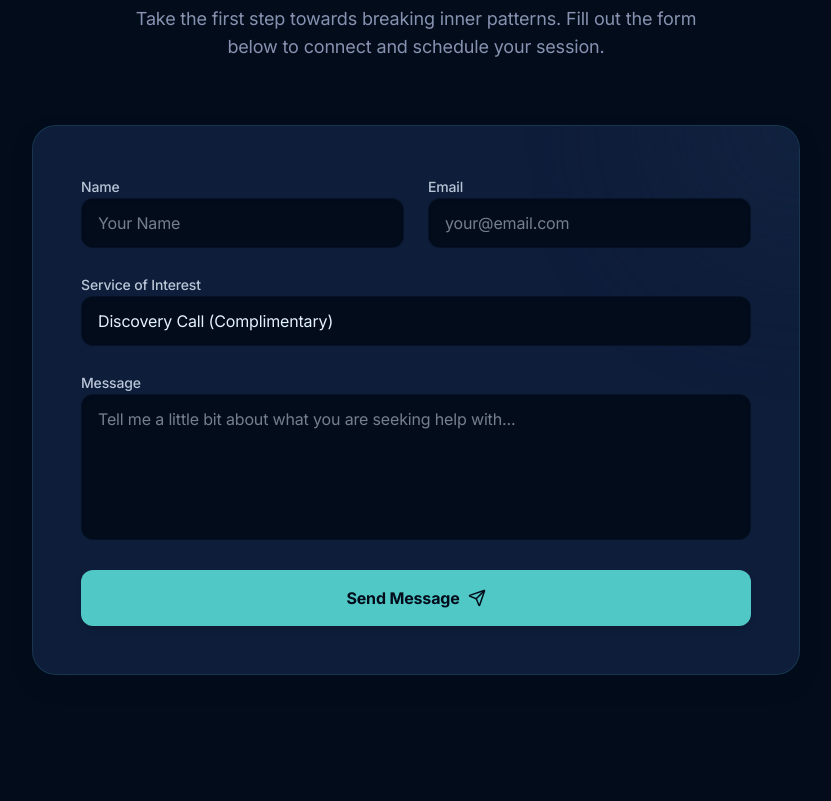
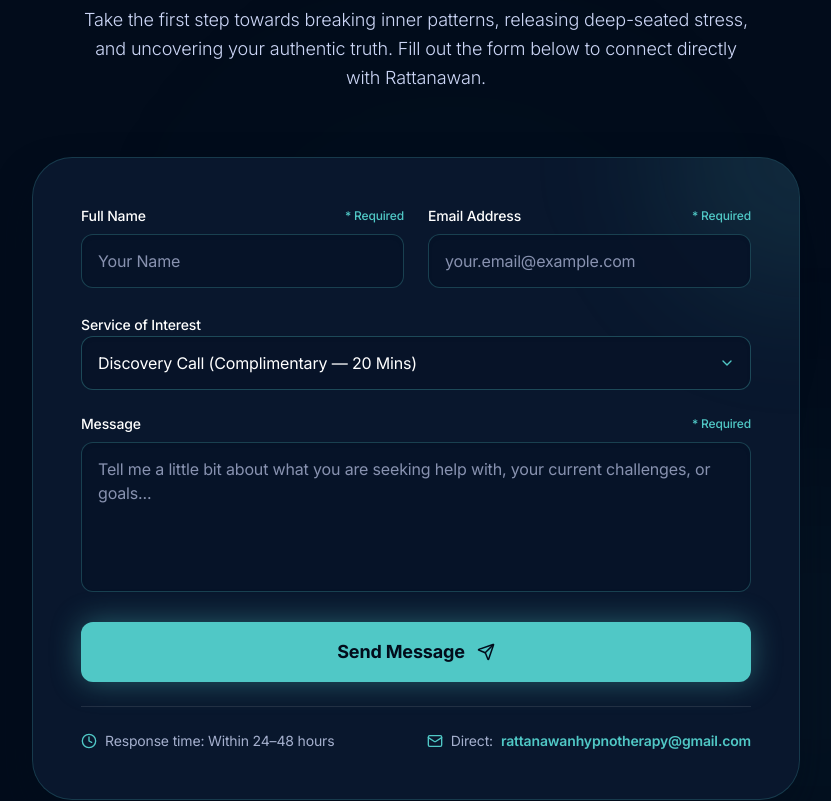
Before and after one commit to Thakur0032/Rattanawan_Portfolio, a Next.js app: page / in a window 1280 px wide. Shown: the part 4520-5321 px from the top of the page, without its empty margins (224-1055 px from the left). Built offline with nearby package versions, Linux system fonts and the light colour scheme; a web font is replaced by a local one.

Commit message:
Fix Contact Me form delivery to rattanawanhypnotherapy@gmail.com and fix dropdown blank white options styling

```diff
--- a/src/components/sections/contact.tsx
+++ b/src/components/sections/contact.tsx
@@ -2,143 +2,218 @@
 
 import { motion, useInView } from "framer-motion";
 import { useRef, useState } from "react";
-import { Mail, Send, CheckCircle2, AlertCircle } from "lucide-react";
-import emailjs from '@emailjs/browser';
+import { Mail, Send, CheckCircle2, AlertCircle, ChevronDown, Clock, ShieldCheck } from "lucide-react";
 
 export default function Contact() {
   const containerRef = useRef(null);
   const isInView = useInView(containerRef, { once: true, margin: "-100px" });
 
-  const formRef = useRef<HTMLFormElement>(null);
+  const [formData, setFormData] = useState({
+    name: "",
+    email: "",
+    service: "Discovery Call (Complimentary — 20 Mins)",
+    message: ""
+  });
+
   const [isSubmitting, setIsSubmitting] = useState(false);
   const [submitStatus, setSubmitStatus] = useState<'idle' | 'success' | 'error'>('idle');
+  const [statusMessage, setStatusMessage] = useState("");
+
+  const handleChange = (e: React.ChangeEvent<HTMLInputElement | HTMLSelectElement | HTMLTextAreaElement>) => {
+    const { name, value } = e.target;
+    setFormData(prev => ({ ...prev, [name]: value }));
+  };
 
   const handleSubmit = async (e: React.FormEvent) => {
     e.preventDefault();
-    if (!formRef.current) return;
-
     setIsSubmitting(true);
     setSubmitStatus('idle');
 
     try {
-      // Note: Replace with actual Service ID, Template ID, and Public Key from EmailJS
-      await emailjs.sendForm(
-        process.env.NEXT_PUBLIC_EMAILJS_SERVICE_ID || 'service_id',
-        process.env.NEXT_PUBLIC_EMAILJS_TEMPLATE_ID || 'template_id',
-        formRef.current,
-        process.env.NEXT_PUBLIC_EMAILJS_PUBLIC_KEY || 'public_key'
-      );
-      setSubmitStatus('success');
-      formRef.current.reset();
+      const response = await fetch("https://formsubmit.co/ajax/rattanawanhypnotherapy@gmail.com", {
+        method: "POST",
+        headers: {
+          "Content-Type": "application/json",
+          "Accept": "application/json"
+        },
+        body: JSON.stringify({
+          name: formData.name,
+          email: formData.email,
+          service_of_interest: formData.service,
+          message: formData.message,
+          _subject: `New Discovery Call Inquiry: ${formData.name} (${formData.service})`,
+          _replyto: formData.email,
+          _template: "table",
+          _captcha: "false"
+        })
+      });
+
+      const data = await response.json();
+
+      if (response.ok || data.success === "true" || data.success === true || (data.message && data.message.includes("Activation"))) {
+        setSubmitStatus('success');
+        setStatusMessage(`Thank you, ${formData.name}! Your message has been sent to Rattanawan at rattanawanhypnotherapy@gmail.com. She will get back to you shortly.`);
+        setFormData({
+          name: "",
+          email: "",
+          service: "Discovery Call (Complimentary — 20 Mins)",
+          message: ""
+        });
+      } else {
+        throw new Error(data.message || "Failed to submit form");
+      }
     } catch (error) {
-      console.error("EmailJS Error:", error);
+      console.error("Form submission error:", error);
       setSubmitStatus('error');
+      setStatusMessage("Unable to send automatically. You can reach out directly at rattanawanhypnotherapy@gmail.com");
     } finally {
       setIsSubmitting(false);
-
-      if (submitStatus !== 'error') {
-        setTimeout(() => setSubmitStatus('idle'), 5000);
-      }
     }
   };
 
+  const serviceOptions = [
+    "Discovery Call (Complimentary — 20 Mins)",
+    "3-Month Coaching (Deep Inner Path Healing)",
+    "Self-Love Awakening Retreat (12-Day Intensive)",
+    "Hypnotherapy & Mindset Transformation",
+    "Spinal Neuro Energy Flow (SNEF)",
+    "Trauma & Burnout Recovery Support",
+    "Other General Inquiry"
+  ];
+
   return (
-    <section id="contact" className="py-24 relative" ref={containerRef}>
+    <section id="contact" className="py-24 relative bg-[#020C1B]" ref={containerRef}>
+      {/* Background Glows */}
+      <div className="absolute top-1/4 left-1/3 w-[500px] h-[500px] bg-primary/10 rounded-full blur-[150px] pointer-events-none animate-pulse-slow" />
+      <div className="absolute bottom-10 right-10 w-[400px] h-[400px] bg-primary/5 rounded-full blur-[130px] pointer-events-none" />
+
       <div className="container mx-auto px-4 md:px-6 relative z-10">
 
+        {/* Header Section */}
         <div className="flex flex-col items-center text-center mb-16">
           <motion.div
             initial={{ opacity: 0, y: 20 }}
             animate={isInView ? { opacity: 1, y: 0 } : { opacity: 0, y: 20 }}
             transition={{ duration: 0.6 }}
-            className="inline-flex items-center gap-2 px-4 py-2 rounded-full glass border-primary/20 text-primary mb-4 shadow-sm"
+            className="inline-flex items-center gap-2 px-4 py-2 rounded-full glass border border-primary/20 text-primary mb-4 shadow-sm"
           >
             <Mail size={16} />
-            <span className="text-sm font-medium tracking-wider uppercase">Contact Me</span>
+            <span className="text-sm font-semibold tracking-wider uppercase">Contact Me</span>
           </motion.div>
 
           <motion.h2
             initial={{ opacity: 0, y: 20 }}
             animate={isInView ? { opacity: 1, y: 0 } : { opacity: 0, y: 20 }}
             transition={{ duration: 0.6, delay: 0.1 }}
-            className="text-3xl md:text-5xl font-heading font-bold text-foreground mb-6"
+            className="text-3xl sm:text-4xl md:text-5xl font-heading font-bold text-white mb-6"
           >
             Book a Complimentary <span className="text-transparent bg-clip-text text-gradient">Discovery Call</span>
           </motion.h2>
-          <p className="text-muted-foreground text-lg max-w-xl mx-auto">
-            Take the first step towards breaking inner patterns. Fill out the form below to connect and schedule your session.
+          <p className="text-[#CCD6F6] text-base sm:text-lg max-w-2xl mx-auto leading-relaxed font-light">
+            Take the first step towards breaking inner patterns, releasing deep-seated stress, and uncovering your authentic truth. Fill out the form below to connect directly with Rattanawan.
           </p>
         </div>
 
+        {/* Contact Form Card */}
         <motion.div
           initial={{ opacity: 0, y: 30 }}
           animate={isInView ? { opacity: 1, y: 0 } : { opacity: 0, y: 30 }}
           transition={{ duration: 0.8, delay: 0.2 }}
-          className="max-w-3xl mx-auto glass bg-primary/5 p-8 md:p-12 rounded-3xl border-secondary/20 relative overflow-hidden shadow-lg"
+          className="max-w-3xl mx-auto glass-heavy p-8 sm:p-12 rounded-[2.5rem] border border-primary/30 relative overflow-hidden shadow-2xl"
         >
-          <div className="absolute top-0 right-0 w-64 h-64 bg-secondary rounded-full blur-3xl -translate-y-1/2 translate-x-1/2" />
+          <div className="absolute top-0 right-0 w-72 h-72 bg-primary/10 rounded-full blur-3xl -translate-y-1/2 translate-x-1/2 pointer-events-none" />
 
-          <form ref={formRef} onSubmit={handleSubmit} className="space-y-6 relative z-10">
+          <form onSubmit={handleSubmit} className="space-y-6 relative z-10">
 
             <div className="grid grid-cols-1 md:grid-cols-2 gap-6">
               <div className="space-y-2">
-                <label htmlFor="user_name" className="text-sm font-medium text-foreground/80">Name</label>
+                <label htmlFor="user_name" className="text-sm font-medium text-white flex items-center justify-between">
+                  <span>Full Name</span>
+                  <span className="text-xs text-primary">* Required</span>
+                </label>
                 <input
                   type="text"
-                  name="user_name"
+                  name="name"
                   id="user_name"
+                  value={formData.name}
+                  onChange={handleChange}
                   required
-                  className="w-full bg-background border border-secondary/30 rounded-xl px-4 py-3 text-foreground focus:outline-none focus:border-primary/50 focus:bg-primary/10 transition-colors shadow-inner"
+                  className="w-full bg-[#071328]/90 border border-primary/25 rounded-xl px-4 py-3.5 text-white placeholder:text-muted-foreground focus:outline-none focus:border-primary focus:ring-1 focus:ring-primary transition-all text-sm sm:text-base shadow-inner"
                   placeholder="Your Name"
                 />
               </div>
+
               <div className="space-y-2">
-                <label htmlFor="user_email" className="text-sm font-medium text-foreground/80">Email</label>
+                <label htmlFor="user_email" className="text-sm font-medium text-white flex items-center justify-between">
+                  <span>Email Address</span>
+                  <span className="text-xs text-primary">* Required</span>
+                </label>
                 <input
                   type="email"
-                  name="user_email"
+                  name="email"
                   id="user_email"
+                  value={formData.email}
+                  onChange={handleChange}
                   required
-                  className="w-full bg-background border border-secondary/30 rounded-xl px-4 py-3 text-foreground focus:outline-none focus:border-primary/50 focus:bg-primary/10 transition-colors shadow-inner"
-                  placeholder="your@email.com"
+                  className="w-full bg-[#071328]/90 border border-primary/25 rounded-xl px-4 py-3.5 text-white placeholder:text-muted-foreground focus:outline-none focus:border-primary focus:ring-1 focus:ring-primary transition-all text-sm sm:text-base shadow-inner"
+                  placeholder="your.email@example.com"
                 />
               </div>
             </div>
 
+            {/* Service of Interest Dropdown with High Contrast Styling */}
             <div className="space-y-2">
-              <label htmlFor="service_type" className="text-sm font-medium text-foreground/80">Service of Interest</label>
-              <select
-                name="service_type"
-                id="service_type"
-                className="w-full bg-background border border-secondary/30 rounded-xl px-4 py-3 text-foreground focus:outline-none focus:border-primary/50 focus:bg-primary/10 transition-colors appearance-none shadow-inner"
-              >
-                <option value="Discovery Call">Discovery Call (Complimentary)</option>
-                <option value="3-Months Transformation">3-Months Transformation</option>
-                <option value="Gut-Directed Hypnotherapy">Gut-Directed Hypnotherapy</option>
-                <option value="Other">Other Inquiry</option>
-              </select>
+              <label htmlFor="service_type" className="text-sm font-medium text-white">
+                Service of Interest
+              </label>
+              <div className="relative">
+                <select
+                  name="service"
+                  id="service_type"
+                  value={formData.service}
+                  onChange={handleChange}
+                  className="w-full bg-[#071328] border border-primary/30 rounded-xl px-4 py-3.5 text-white focus:outline-none focus:border-primary focus:ring-1 focus:ring-primary transition-all appearance-none cursor-pointer pr-10 text-sm sm:text-base shadow-inner"
+                  style={{ backgroundColor: '#071328', color: '#FFFFFF' }}
+                >
+                  {serviceOptions.map((option, idx) => (
+                    <option
+                      key={idx}
+                      value={option}
+                      className="bg-[#071328] text-white py-2.5 px-3"
+                      style={{ backgroundColor: '#071328', color: '#FFFFFF' }}
+                    >
+                      {option}
+                    </option>
+                  ))}
+                </select>
+                <ChevronDown className="absolute right-4 top-1/2 -translate-y-1/2 w-4 h-4 text-primary pointer-events-none" />
+              </div>
             </div>
 
             <div className="space-y-2">
-              <label htmlFor="message" className="text-sm font-medium text-foreground/80">Message</label>
+              <label htmlFor="message" className="text-sm font-medium text-white flex items-center justify-between">
+                <span>Message</span>
+                <span className="text-xs text-primary">* Required</span>
+              </label>
               <textarea
                 name="message"
                 id="message"
+                value={formData.message}
+                onChange={handleChange}
                 required
                 rows={5}
-                className="w-full bg-background border border-secondary/30 rounded-xl px-4 py-3 text-foreground focus:outline-none focus:border-primary/50 focus:bg-primary/10 transition-colors resize-none shadow-inner"
-                placeholder="Tell me a little bit about what you are seeking help with..."
+                className="w-full bg-[#071328]/90 border border-primary/25 rounded-xl px-4 py-3.5 text-white placeholder:text-muted-foreground focus:outline-none focus:border-primary focus:ring-1 focus:ring-primary transition-all resize-none text-sm sm:text-base shadow-inner"
+                placeholder="Tell me a little bit about what you are seeking help with, your current challenges, or goals..."
               />
             </div>
 
             <button
               type="submit"
               disabled={isSubmitting}
-              className="w-full group relative px-8 py-4 bg-primary text-[#020C1B] font-bold rounded-xl overflow-hidden flex items-center justify-center gap-2 transition-transform hover:scale-[1.02] disabled:opacity-70 disabled:hover:scale-100 shadow-md"
+              className="btn-shine w-full group relative px-8 py-4 bg-primary text-[#020C1B] font-bold rounded-xl overflow-hidden flex items-center justify-center gap-3 transition-transform hover:scale-[1.01] active:scale-[0.99] disabled:opacity-70 disabled:hover:scale-100 shadow-[0_0_30px_rgba(80,200,198,0.4)] cursor-pointer text-base sm:text-lg"
             >
-              <div className="absolute inset-0 bg-accent opacity-0 group-hover:opacity-100 transition-opacity duration-300" />
-              <span className="relative z-10 transition-colors duration-300">
-                {isSubmitting ? 'Sending...' : 'Send Message'}
+              <span className="relative z-10">
+                {isSubmitting ? 'Sending to Rattanawan...' : 'Send Message'}
               </span>
               {!isSubmitting && <Send size={18} className="relative z-10 group-hover:translate-x-1 group-hover:-translate-y-1 transition-transform" />}
             </button>
@@ -146,23 +221,57 @@ export default function Contact() {
             {/* Status Messages */}
             {submitStatus === 'success' && (
               <motion.div
-                initial={{ opacity: 0, y: 10 }} animate={{ opacity: 1, y: 0 }}
-                className="flex items-center gap-2 text-green-400 justify-center mt-4 bg-green-950/50 py-3 rounded-xl border border-green-800"
+                initial={{ opacity: 0, y: 10 }}
+                animate={{ opacity: 1, y: 0 }}
+                className="flex items-start gap-3 text-emerald-300 bg-emerald-950/60 p-5 rounded-2xl border border-emerald-600/40 text-sm sm:text-base leading-relaxed"
               >
-                <CheckCircle2 size={18} />
-                <span>Message sent successfully! I will be in touch shortly.</span>
+                <CheckCircle2 size={22} className="shrink-0 text-emerald-400 mt-0.5" />
+                <div>
+                  <p className="font-bold text-white mb-1">Inquiry Sent Successfully!</p>
+                  <p className="text-emerald-200/90 text-sm">{statusMessage}</p>
+                </div>
               </motion.div>
             )}
 
             {submitStatus === 'error' && (
               <motion.div
-                initial={{ opacity: 0, y: 10 }} animate={{ opacity: 1, y: 0 }}
-                className="flex items-center gap-2 text-red-400 justify-center mt-4 bg-red-950/50 py-3 rounded-xl border border-red-800"
+                initial={{ opacity: 0, y: 10 }}
+                animate={{ opacity: 1, y: 0 }}
+                className="flex flex-col gap-2 text-rose-300 bg-rose-950/60 p-5 rounded-2xl border border-rose-600/40 text-sm leading-relaxed"
               >
-                <AlertCircle size={18} />
-                <span>Something went wrong. Please try again later.</span>
+                <div className="flex items-center gap-2">
+                  <AlertCircle size={20} className="shrink-0 text-rose-400" />
+                  <span className="font-bold text-white">Notice</span>
+                </div>
+                <p className="text-rose-200/90">{statusMessage}</p>
+                <a
+                  href={`mailto:rattanawanhypnotherapy@gmail.com?subject=Discovery%20Call%20Inquiry%20from%20${encodeURIComponent(formData.name || 'Client')}&body=${encodeURIComponent(formData.message || '')}`}
+                  className="inline-flex items-center gap-1.5 text-primary hover:underline font-bold mt-1"
+                >
+                  <Mail size={14} />
+                  Click here to email directly: rattanawanhypnotherapy@gmail.com
+                </a>
               </motion.div>
             )}
+
+            {/* Direct Email Link & Assurance Footer */}
+            <div className="pt-6 border-t border-white/10 flex flex-col sm:flex-row items-center justify-between gap-4 text-xs sm:text-sm text-[#CCD6F6]/80">
+              <div className="flex items-center gap-2">
+                <Clock className="w-4 h-4 text-primary shrink-0" />
+                <span>Response time: Within 24–48 hours</span>
+              </div>
+              <div className="flex items-center gap-2">
+                <Mail className="w-4 h-4 text-primary shrink-0" />
+                <span>Direct:</span>
+                <a
+                  href="mailto:rattanawanhypnotherapy@gmail.com"
+                  className="text-primary hover:underline font-semibold"
+                >
+                  rattanawanhypnotherapy@gmail.com
+                </a>
+              </div>
+            </div>
+
           </form>
         </motion.div>
 
```
Also changed, not shown: src/app/retreat/page.tsx (+49 -6 lines).
